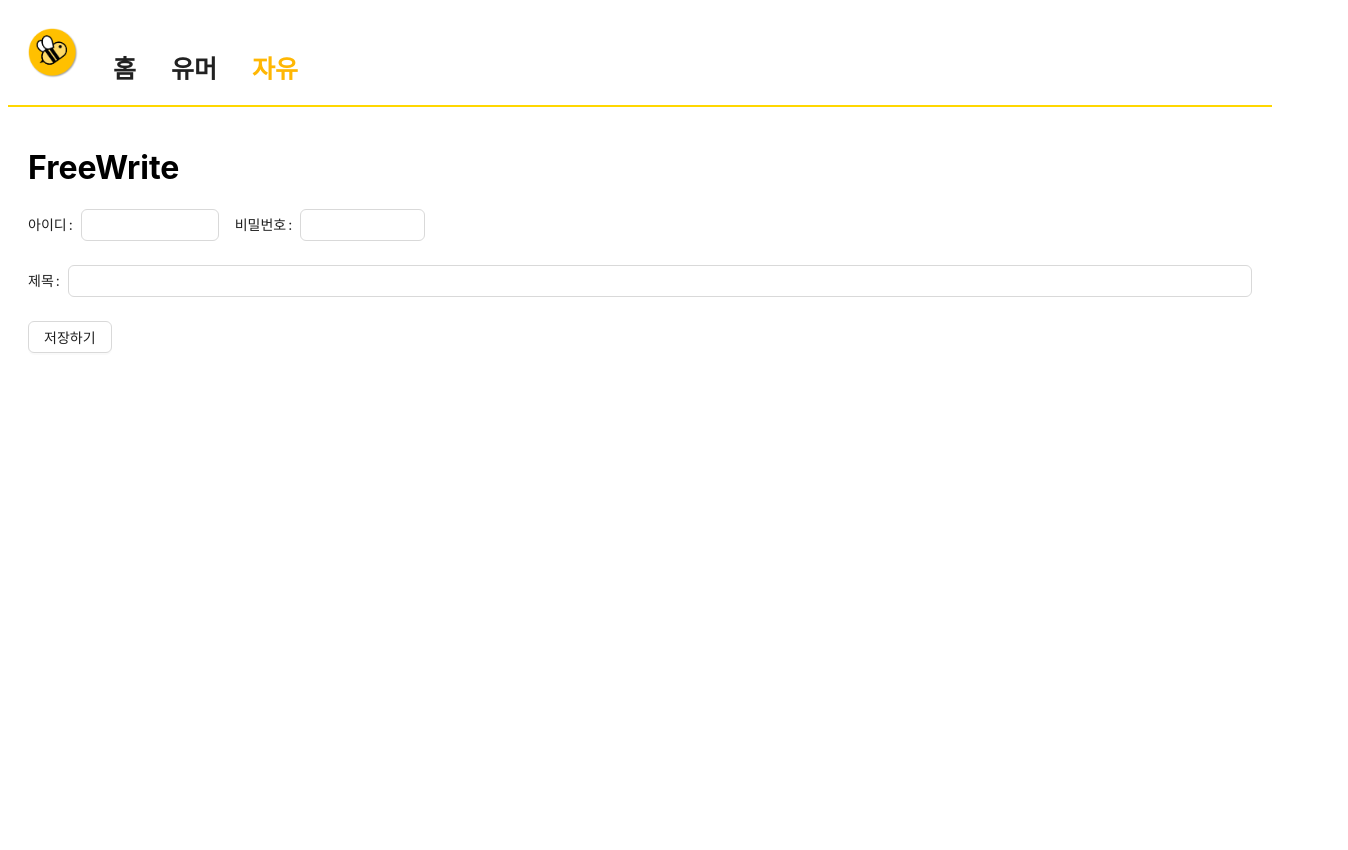
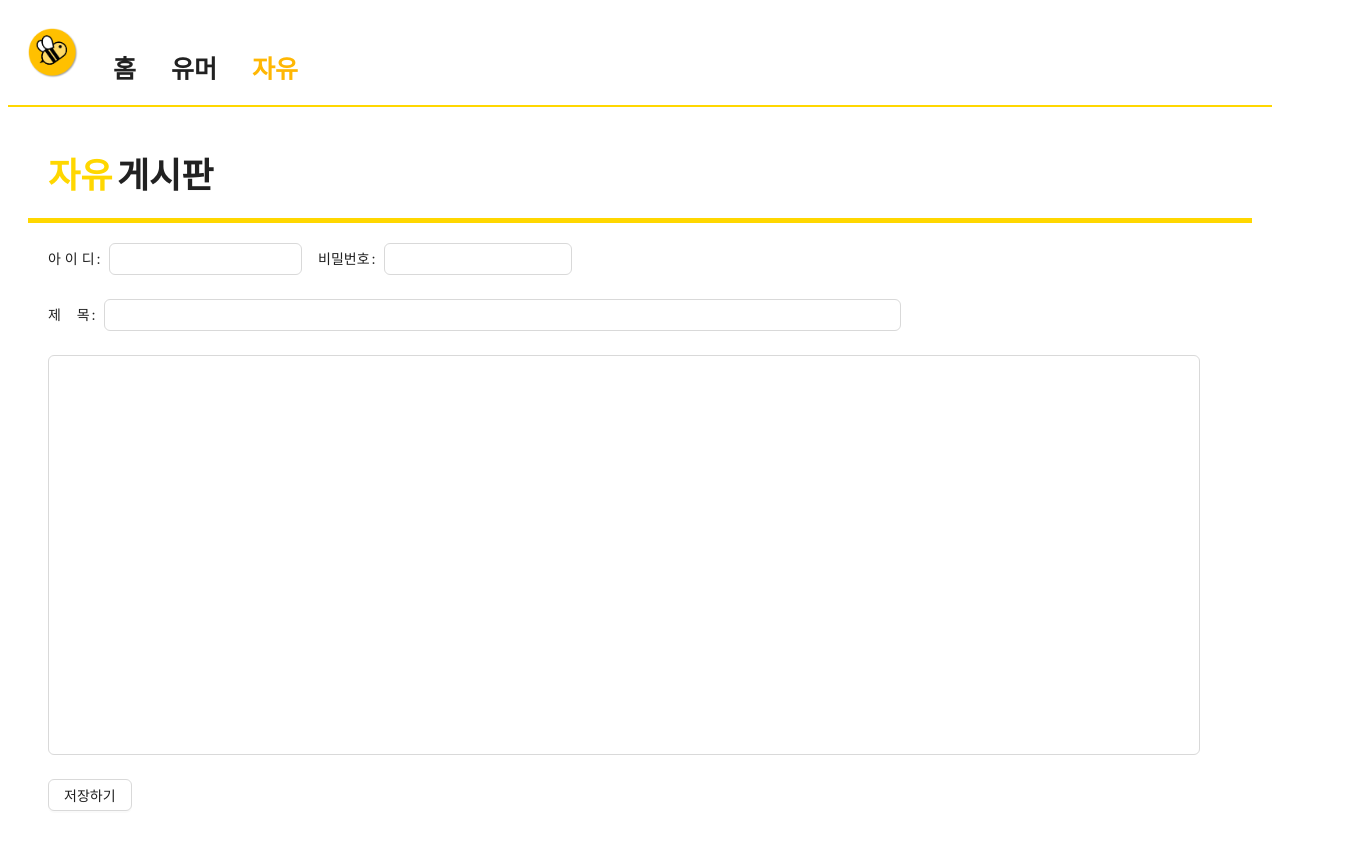
Before and after one commit to DongHyeok12/project1, a React (Create React App) app: page /free/write in a window 1280 px wide. Shown: the top 850 px of the page, 1348 px wide, since content can reach past the window. Before the commit the page ends 816 px from the top, so only its background shows below. Built offline with nearby package versions, Linux system fonts and the light colour scheme; a web font is replaced by a local one.

Commit message:
:memo: 글쓰기 페이지 구현중

```diff
--- a/src/component/postArea.tsx
+++ b/src/component/postArea.tsx
@@ -1,32 +1,58 @@
+import { useRecoilValue } from "recoil";
 import "../styles/styles.css";
 import { Button, Col, Form, Input, Row } from "antd";
+import { pathLabelState } from "../state";
+import TextArea from "antd/es/input/TextArea";
 
 export default function PostArea() {
+  const pathLabel = useRecoilValue(pathLabelState);
   return (
+    <>
+      <div className="underline">
+        <a className="SubHead_a" href={`${pathLabel.path}`}>
+          {pathLabel.label}
+        </a>{" "}
+        <a className="SubHead_b" href={`${pathLabel.path}`}>
+          게시판
+        </a>
+      </div>
+      <div className="PostArea">
         <Form>
           <Row gutter={16}>
-        <Col span={4}>
-          <Form.Item label="아이디">
-            <Input />
+            <Col span={5}>
+              <Form.Item label="아&nbsp;이&nbsp;디">
+                <Input id="ID" />
               </Form.Item>
             </Col>
-        <Col span={4}>
+            <Col span={5}>
               <Form.Item label="비밀번호">
-            <Input />
+                <Input id="PW" />
               </Form.Item>
             </Col>
           </Row>
-      <Form.Item label="제목">
-        <Input />
+          <Col span={16}>
+            <Form.Item label="제&nbsp;&nbsp;&nbsp;&nbsp;목">
+              <Input id="Title" />
             </Form.Item>
+          </Col>
 
           <Row gutter={16}>
             <Col span={4}>
               <Form.Item>
-            <Button>저장하기</Button>
+                <textarea />
+              </Form.Item>
+            </Col>
+          </Row>
+
+          <Row gutter={16}>
+            <Col span={4}>
+              <Form.Item>
+                <Button id="Save">저장하기</Button>
               </Form.Item>
             </Col>
           </Row>
         </Form>
+      </div>
+    </>
   );
 }
--- a/src/page/Free/write/index.tsx
+++ b/src/page/Free/write/index.tsx
@@ -1,9 +1,8 @@
-import PostArea from "../../../component/postArea";
+import PostArea from "../../../component/PostArea";
 
 const FreeWrite = () => {
   return (
     <>
-      <h1>FreeWrite</h1>
       <PostArea />
     </>
   );
--- a/src/styles/styles.css
+++ b/src/styles/styles.css
@@ -130,7 +130,7 @@ a:active {
 .SubHead_b:hover {
   color: #212121;
 }
-/* HeaderLayout 스타일 */
+/* SubHeadLayout 스타일 */
 .SubHeadLayout {
   display: flex;
   flex-direction: column;
@@ -182,12 +182,39 @@ td:last-child {
 
 /* postarea.css */
 
+.PostArea {
+  align-self: center;
+  width: 100vw;
+  padding: 20px;
+}
+
+.underline {
+  border-bottom: 5px solid gold;
+  padding: 20px;
+}
+
 textarea {
   resize: none;
-  white-space: pre-wrap;
+  width: 90vw;
+  height: 50vh;
+  border-radius: 6px;
+  border: 1px solid #d9d9d9;
+  list-style: solid;
+  box-sizing: border-box;
+  margin: 0;
+  padding: 4px 11px;
+  color: rgba(0, 0, 0, 0.88);
+  font-size: 14px;
+  line-height: 1.5714285714285714;
+  list-style: none;
+
+  display: flex;
+}
+textarea:hover {
+  border-color: gold;
+  background-color: white;
 }
 
-.postArea {
-  align-self: center;
-  width: 90vw;
+textarea:active {
+  box-shadow: 0 0 0 2px gold;
 }
```
Lines whose indentation alone changed are shown as unchanged.
